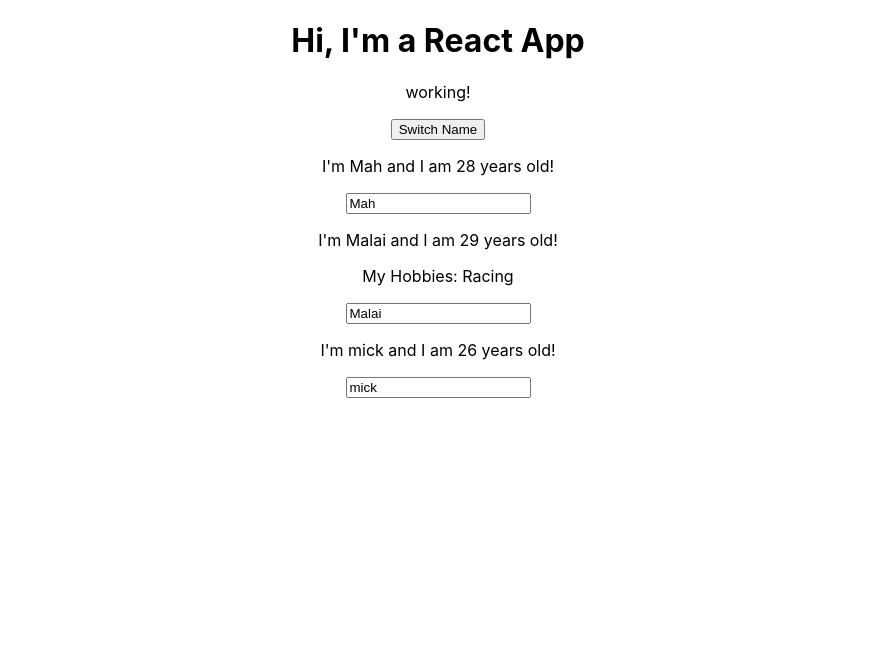
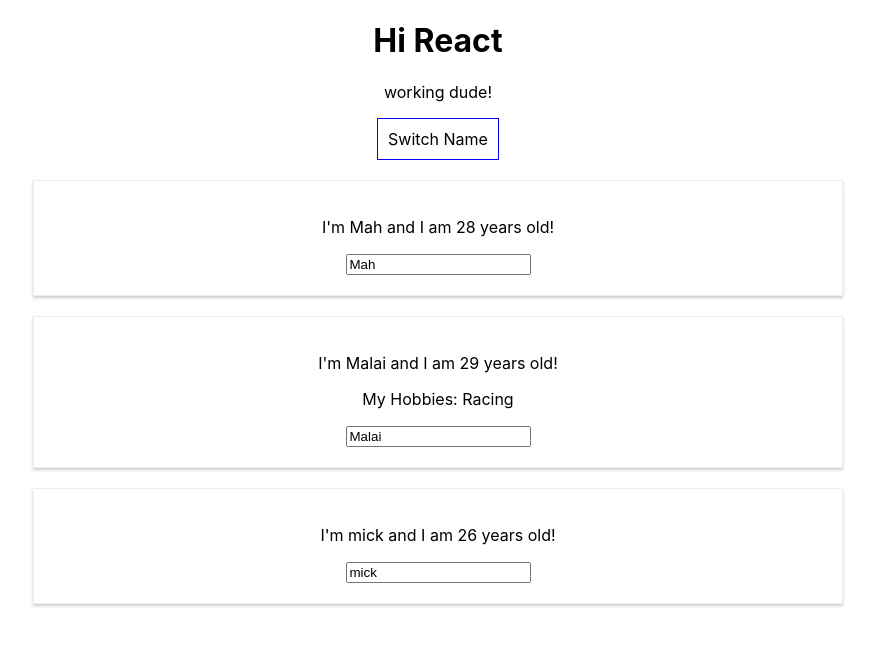
Before and after one commit to gkmaheshkrish/react-app-demo, a React (Create React App) app: page / in a window 1280 px wide. Shown: the top 646 px of the page, without its empty margins (202-1077 px from the left). Built offline with nearby package versions, Linux system fonts and the light colour scheme.

Commit message:
smallcss added with inline and external edit

```diff
--- a/src/App.js
+++ b/src/App.js
@@ -32,11 +32,20 @@
   }
 
   render () {
+    const style={
+        backgroundColor: 'white',
+        font:'inherit',
+        border:'1px solid blue',
+        padding:'10px',
+        cursor:'pointer'
+    }
     return (
       <div className="App">
-        <h1>Hi, I'm a React App</h1>
-        <p>working!</p>
-        <button onClick={() => this.switchNameHandler('Mahesh!!')}>Switch Name</button>
+        <h1>Hi React </h1>
+        <p>working dude!</p>
+        <button
+        style={style}
+        onClick={() => this.switchNameHandler('Mahesh!!')}>Switch Name</button>
         <Person
           name={this.state.persons[0].name}
           age={this.state.persons[0].age} />
--- /dev/null
+++ b/src/Person/Person.css
@@ -0,0 +1,9 @@
+.Person{
+    width:60%;
+    margin:20px auto;
+    border: 1px solid #eee;
+    box-shadow: 0px 2px 3px #cccccc ;
+    padding: 20px;
+    text-align: center ;
+
+}
--- a/src/Person/Person.js
+++ b/src/Person/Person.js
@@ -1,8 +1,9 @@
 import React from 'react';
+import './Person.css';
 
 const person = ( props ) => {
     return (
-        <div>
+        <div className="Person">
             <p onClick={props.click}>I'm {props.name} and I am {props.age} years old!</p>
             <p>{props.children}</p>
             <input type="text" onChange={props.changed} value={props.name} />
```
Also changed, not shown: 1 other file (tests, documents, lock files or other folders).
